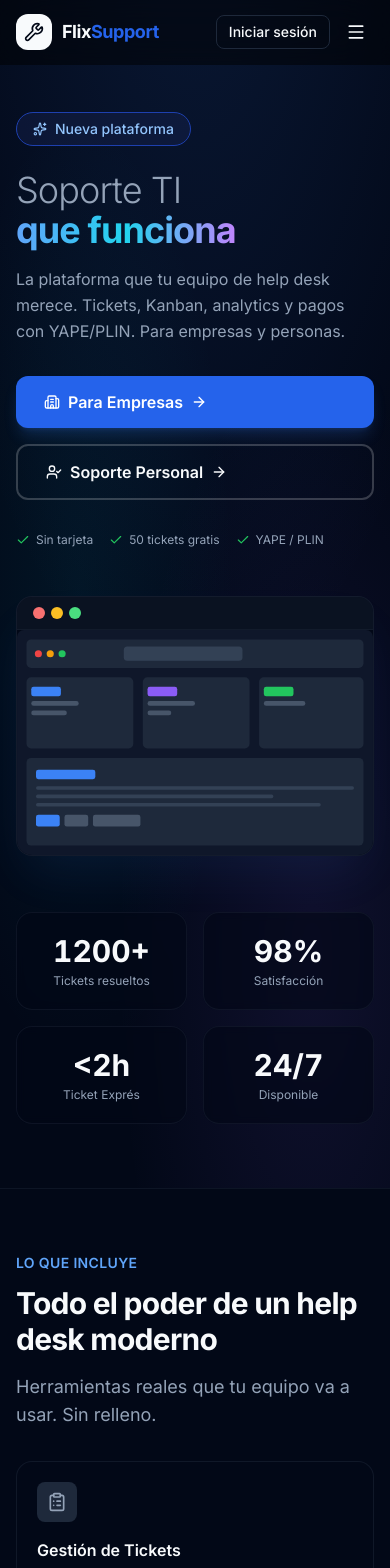
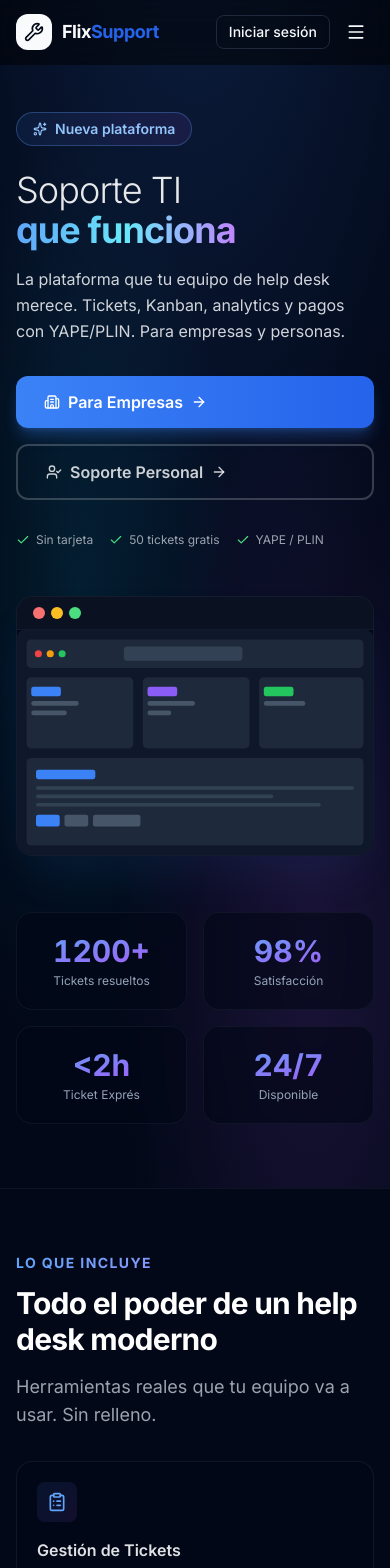
Before and after one commit to Ludinhosilva/HELPDESK, a Next.js app: page / in a window 390 px wide. Shown: the top 1568 px of the page. Built offline with nearby package versions, Linux system fonts and the light colour scheme.

Commit message:
Landing: vibrant colors, gradient text, responsive dvh fix

```diff
--- a/src/app/login/page.tsx
+++ b/src/app/login/page.tsx
@@ -54,7 +54,7 @@
   }
 
   return (
-    <div className="flex min-h-screen flex-col items-center justify-center bg-gradient-to-br from-blue-50 via-white to-purple-50 dark:from-gray-950 dark:via-gray-900 dark:to-gray-950 px-4">
+    <div className="flex min-h-dvh flex-col items-center justify-center bg-gradient-to-br from-blue-50 via-white to-purple-50 dark:from-gray-950 dark:via-gray-900 dark:to-gray-950 px-4 py-8">
       <div className="absolute inset-0 bg-[radial-gradient(ellipse_at_top,_var(--tw-gradient-stops))] from-blue-500/5 via-transparent to-transparent pointer-events-none" />
 
       <div className="w-full max-w-md mb-4 relative z-10">
--- a/src/app/page.tsx
+++ b/src/app/page.tsx
@@ -55,7 +55,7 @@
   const { value: count, ref } = useCountUp(end || 0, 2000);
   return (
     <div ref={ref} className="text-center">
-      <div className="text-3xl sm:text-4xl font-bold tabular-nums text-foreground">
+      <div className="text-3xl sm:text-4xl font-bold tabular-nums bg-gradient-to-br from-blue-400 to-purple-500 bg-clip-text text-transparent">
         {value || `${count}${suffix || ""}`}
       </div>
       <div className="text-xs sm:text-sm text-muted-foreground mt-1">{label}</div>
@@ -109,12 +109,12 @@
             <div className="flex gap-1 mb-4">
               {[1,2,3,4,5].map((i) => <Sparkles key={i} className="h-3.5 w-3.5 text-amber-400 fill-amber-400" />)}
             </div>
-            <p className="text-sm text-foreground/80 leading-relaxed italic">&ldquo;{t.text}&rdquo;</p>
+            <p className="text-sm text-white/80 leading-relaxed italic">&ldquo;{t.text}&rdquo;</p>
             <div className="mt-5 flex items-center gap-3 border-t border-border/40 pt-4">
-              <div className="flex h-10 w-10 items-center justify-center rounded-full bg-gradient-to-br from-blue-500/20 to-purple-500/20 text-sm font-semibold text-blue-600 dark:text-blue-400">{t.name.charAt(0)}</div>
+              <div className="flex h-10 w-10 items-center justify-center rounded-full bg-gradient-to-br from-blue-400/30 to-purple-400/30 text-sm font-semibold text-blue-400">{t.name.charAt(0)}</div>
               <div>
-                <p className="text-sm font-semibold">{t.name}</p>
-                <p className="text-xs text-muted-foreground">{t.role}</p>
+                <p className="text-sm font-semibold text-white/90">{t.name}</p>
+                <p className="text-xs text-gray-400">{t.role}</p>
               </div>
             </div>
           </div>
@@ -139,9 +139,9 @@
       transition={{ duration: 0.5 }}
       className="mb-8 sm:mb-12"
     >
-      <p className="text-sm font-semibold text-blue-600 dark:text-blue-400 uppercase tracking-wide">{overline}</p>
-      <h2 className="mt-3 text-3xl font-bold tracking-tight sm:text-5xl">{title}</h2>
-      {subtitle && <p className="mt-4 max-w-xl text-muted-foreground text-lg">{subtitle}</p>}
+      <p className="text-sm font-bold bg-gradient-to-r from-blue-400 to-purple-400 bg-clip-text text-transparent uppercase tracking-widest">{overline}</p>
+      <h2 className="mt-3 text-3xl font-bold tracking-tight text-white sm:text-5xl">{title}</h2>
+      {subtitle && <p className="mt-4 max-w-xl text-gray-400 text-lg">{subtitle}</p>}
     </motion.div>
   );
 }
@@ -152,7 +152,7 @@
   const [mobileOpen, setMobileOpen] = useState(false);
 
   return (
-    <div className="flex min-h-screen flex-col bg-background">
+    <div className="flex min-h-dvh flex-col bg-background">
       {/* Header */}
       <header className="fixed top-0 left-0 right-0 z-50 border-b border-transparent bg-background/70 backdrop-blur-xl dark:bg-black/50">
         <div className="mx-auto flex h-16 max-w-7xl items-center justify-between px-4 sm:px-6">
@@ -210,11 +210,11 @@
             <div className="absolute -bottom-60 -left-40 w-[700px] h-[700px] rounded-full bg-gradient-to-tr from-amber-200/30 via-pink-200/20 to-blue-200/30 blur-3xl" />
             <div className="absolute top-1/2 left-1/2 -translate-x-1/2 -translate-y-1/2 w-[400px] h-[400px] rounded-full bg-gradient-to-r from-blue-300/20 to-purple-300/20 blur-2xl" />
           </div>
-          {/* Dark mode: animated mesh */}
+          {/* Dark mode: vibrant glow */}
             <div className="absolute inset-0 hidden dark:block">
-            <div className="absolute inset-0 bg-[radial-gradient(ellipse_80%_80%_at_50%_-20%,rgba(59,130,246,0.15),transparent)]" />
-            <div className="absolute inset-0 bg-[radial-gradient(ellipse_50%_50%_at_80%_80%,rgba(139,92,246,0.1),transparent)]" />
-            <div className="absolute inset-0 bg-[radial-gradient(ellipse_40%_40%_at_20%_50%,rgba(6,182,212,0.08),transparent)]" />
+            <div className="absolute inset-0 bg-[radial-gradient(ellipse_80%_80%_at_50%_-20%,rgba(59,130,246,0.2),transparent)]" />
+            <div className="absolute inset-0 bg-[radial-gradient(ellipse_50%_50%_at_80%_80%,rgba(168,85,247,0.15),transparent)]" />
+            <div className="absolute inset-0 bg-[radial-gradient(ellipse_40%_40%_at_20%_50%,rgba(6,182,212,0.12),transparent)]" />
           </div>
 
           <div className="relative mx-auto max-w-7xl px-4 sm:px-6">
@@ -224,32 +224,32 @@
                 animate={{ opacity: 1, y: 0 }}
                 transition={{ duration: 0.7, ease: "easeOut" }}
               >
-                <div className="inline-flex items-center gap-2 rounded-full border border-blue-200 dark:border-blue-800 bg-blue-50 dark:bg-blue-950/40 px-4 py-1.5 text-sm font-medium text-blue-700 dark:text-blue-300 mb-6">
+                <div className="inline-flex items-center gap-2 rounded-full border border-blue-400/30 bg-gradient-to-r from-blue-500/10 to-purple-500/10 dark:from-blue-500/10 dark:to-purple-500/10 px-4 py-1.5 text-sm font-semibold text-blue-500 dark:text-blue-300 mb-6">
                   <Sparkles className="h-3.5 w-3.5" />
                   Nueva plataforma
                 </div>
                 <h1 className="text-4xl font-bold tracking-tight sm:text-6xl lg:text-7xl">
-                  <span className="font-light text-muted-foreground">Soporte TI</span>
+                  <span className="font-light text-white/90">Soporte TI</span>
                   <br />
-                  <span className="bg-gradient-to-r from-blue-600 via-blue-500 to-purple-600 dark:from-blue-400 dark:via-cyan-400 dark:to-purple-400 bg-clip-text text-transparent">
+                  <span className="bg-gradient-to-r from-blue-400 via-cyan-300 to-purple-400 bg-clip-text text-transparent">
                     que funciona
                   </span>
                 </h1>
-                <p className="mt-4 sm:mt-6 max-w-lg text-base sm:text-lg text-muted-foreground leading-relaxed">
+                <p className="mt-4 sm:mt-6 max-w-lg text-base sm:text-lg text-gray-300 leading-relaxed">
                   La plataforma que tu equipo de help desk merece. Tickets, Kanban, analytics y pagos con YAPE/PLIN. Para empresas y personas.
                 </p>
                 <div className="mt-8 flex flex-col sm:flex-row gap-4">
-                  <Link href="/register" className="group inline-flex items-center gap-2 rounded-xl bg-blue-600 px-7 py-3.5 text-base font-semibold text-white shadow-lg shadow-blue-500/20 transition-all hover:bg-blue-700 hover:shadow-xl hover:shadow-blue-500/30 hover:-translate-y-0.5">
+                  <Link href="/register" className="group inline-flex items-center gap-2 rounded-xl bg-gradient-to-r from-blue-500 to-blue-600 px-7 py-3.5 text-base font-semibold text-white shadow-lg shadow-blue-500/30 transition-all hover:from-blue-400 hover:to-blue-500 hover:shadow-xl hover:shadow-blue-500/40 hover:-translate-y-0.5">
                     <Building2 className="h-4 w-4" /> Para Empresas <ArrowRight className="h-4 w-4 transition-transform group-hover:translate-x-0.5" />
                   </Link>
-                  <Link href="/register" className="group inline-flex items-center gap-2 rounded-xl border-2 border-border px-7 py-3.5 text-base font-semibold text-foreground transition-all hover:border-foreground/30 hover:-translate-y-0.5 dark:border-white/20 dark:hover:border-white/40">
+                  <Link href="/register" className="group inline-flex items-center gap-2 rounded-xl border-2 border-white/20 px-7 py-3.5 text-base font-semibold text-white/80 transition-all hover:border-white/40 hover:text-white hover:-translate-y-0.5">
                     <UserCheck className="h-4 w-4" /> Soporte Personal <ArrowRight className="h-4 w-4 transition-transform group-hover:translate-x-0.5" />
                   </Link>
                 </div>
-                <div className="mt-8 flex flex-wrap items-center gap-4 text-xs text-muted-foreground">
-                  <span className="flex items-center gap-1.5"><Check className="h-3.5 w-3.5 text-green-500" /> Sin tarjeta</span>
-                  <span className="flex items-center gap-1.5"><Check className="h-3.5 w-3.5 text-green-500" /> 50 tickets gratis</span>
-                  <span className="flex items-center gap-1.5"><Check className="h-3.5 w-3.5 text-green-500" /> YAPE / PLIN</span>
+                <div className="mt-8 flex flex-wrap items-center gap-4 text-xs text-gray-400">
+                  <span className="flex items-center gap-1.5"><Check className="h-3.5 w-3.5 text-green-400" /> Sin tarjeta</span>
+                  <span className="flex items-center gap-1.5"><Check className="h-3.5 w-3.5 text-green-400" /> 50 tickets gratis</span>
+                  <span className="flex items-center gap-1.5"><Check className="h-3.5 w-3.5 text-green-400" /> YAPE / PLIN</span>
                 </div>
               </motion.div>
 
@@ -307,13 +307,13 @@
                   whileInView={{ opacity: 1, y: 0 }}
                   viewport={{ once: true }}
                   transition={{ duration: 0.4, delay: i * 0.05 }}
-                  className={`group rounded-2xl border border-border/50 bg-card p-5 sm:p-6 transition-all duration-200 hover:border-border hover:shadow-md ${f.span === 2 ? "sm:col-span-2" : ""}`}
+                  className={`group rounded-2xl border border-border/50 bg-card/60 p-5 sm:p-6 transition-all duration-200 hover:border-blue-500/30 hover:shadow-lg hover:shadow-blue-500/5 ${f.span === 2 ? "sm:col-span-2" : ""}`}
                 >
-                  <div className="flex h-10 w-10 items-center justify-center rounded-lg bg-muted text-muted-foreground group-hover:text-blue-600 group-hover:bg-blue-50 dark:group-hover:bg-blue-950/30 transition-colors">
+                  <div className="flex h-10 w-10 items-center justify-center rounded-lg bg-gradient-to-br from-blue-500/10 to-purple-500/10 text-blue-500 dark:text-blue-400 group-hover:from-blue-500/20 group-hover:to-purple-500/20 group-hover:scale-110 transition-all duration-200">
                     <f.icon className="h-5 w-5" />
                   </div>
-                  <h3 className="mt-4 text-base font-semibold">{f.title}</h3>
-                  <p className="mt-1.5 text-sm text-muted-foreground leading-relaxed">{f.desc}</p>
+                  <h3 className="mt-4 text-base font-semibold text-foreground/90">{f.title}</h3>
+                  <p className="mt-1.5 text-sm text-gray-400 leading-relaxed">{f.desc}</p>
                 </motion.div>
               ))}
             </div>
@@ -341,9 +341,9 @@
                     transition={{ duration: 0.5, delay: i * 0.1 }}
                     whileHover={{ scale: 1.02, rotateY: 2 }}
                     style={{ perspective: "1000px" }}
-                    className={`relative flex flex-col rounded-2xl border bg-card p-7 transition-all duration-300 hover:shadow-2xl ${
+                    className={`relative flex flex-col rounded-2xl border bg-card/80 p-7 transition-all duration-300 hover:shadow-2xl ${
                       plan.popular
-                        ? "border-blue-600 shadow-xl shadow-blue-500/10 ring-1 ring-blue-600/20 dark:shadow-blue-500/20"
+                        ? "border-blue-400 shadow-xl shadow-blue-500/20 ring-1 ring-blue-400/30 dark:shadow-blue-500/30 bg-gradient-to-b from-blue-500/5 to-transparent"
                         : "border-border/60 hover:border-border"
                     }`}
                   >
@@ -394,14 +394,14 @@
                 transition={{ duration: 0.5 }}
                 className="max-w-md"
               >
-                <div className="relative flex flex-col rounded-2xl border border-border/60 bg-card p-7 shadow-sm hover:shadow-xl transition-all duration-300">
+                <div className="relative flex flex-col rounded-2xl border border-green-400/30 bg-card/80 bg-gradient-to-b from-green-500/5 to-transparent p-7 shadow-sm hover:shadow-xl hover:shadow-green-500/10 transition-all duration-300">
                   <div className="mb-5">
-                    <h4 className="text-lg font-semibold">{personalPlan.name}</h4>
-                    <p className="text-sm text-muted-foreground mt-0.5">{personalPlan.desc}</p>
+                    <h4 className="text-lg font-semibold text-foreground/90">{personalPlan.name}</h4>
+                    <p className="text-sm text-gray-400 mt-0.5">{personalPlan.desc}</p>
                   </div>
                   <div className="mb-6">
-                    <span className="text-4xl font-bold">{personalPlan.price} PEN</span>
-                    <span className="text-sm text-muted-foreground ml-1">diagnóstico</span>
+                    <span className="text-4xl font-bold bg-gradient-to-br from-green-400 to-emerald-500 bg-clip-text text-transparent">{personalPlan.price} PEN</span>
+                    <span className="text-sm text-gray-400 ml-1">diagnóstico</span>
                   </div>
                   <ul className="mb-8 space-y-2.5 flex-1">
                     {personalPlan.features.map((f) => (
@@ -411,7 +411,7 @@
                       </li>
                     ))}
                   </ul>
-                  <Link href={personalPlan.href} className="inline-flex items-center justify-center gap-2 rounded-xl bg-green-600 py-2.5 text-sm font-semibold text-white hover:bg-green-700 transition-all shadow-sm">
+                  <Link href={personalPlan.href} className="inline-flex items-center justify-center gap-2 rounded-xl bg-gradient-to-r from-green-500 to-emerald-600 py-2.5 text-sm font-semibold text-white hover:from-green-400 hover:to-emerald-500 transition-all shadow-md shadow-green-500/20">
                     {personalPlan.cta} <ArrowRight className="h-3.5 w-3.5" />
                   </Link>
                 </div>
@@ -431,8 +431,9 @@
         {/* ── CTA ── */}
         <section className="relative overflow-hidden py-20 sm:py-28">
           <div className="absolute inset-0 bg-gray-950 dark:bg-black" />
-          <div className="absolute inset-0 bg-[radial-gradient(ellipse_80%_80%_at_50%_-20%,rgba(59,130,246,0.25),transparent)]" />
-          <div className="absolute inset-0 bg-[radial-gradient(ellipse_50%_50%_at_80%_80%,rgba(139,92,246,0.15),transparent)]" />
+          <div className="absolute inset-0 bg-[radial-gradient(ellipse_80%_80%_at_50%_-20%,rgba(59,130,246,0.35),transparent)]" />
+          <div className="absolute inset-0 bg-[radial-gradient(ellipse_60%_60%_at_80%_80%,rgba(168,85,247,0.25),transparent)]" />
+          <div className="absolute inset-0 bg-[radial-gradient(ellipse_40%_40%_at_20%_50%,rgba(6,182,212,0.15),transparent)]" />
           <div className="relative mx-auto max-w-3xl px-4 sm:px-6 text-center">
             <motion.div
               initial={{ opacity: 0, y: 30 }}
@@ -441,14 +442,14 @@
               transition={{ duration: 0.6 }}
             >
               <h2 className="text-4xl font-bold tracking-tight text-white sm:text-6xl">
-                Tu help desk,<br /><span className="text-blue-400">sin complicaciones</span>
+                Tu help desk,<br /><span className="bg-gradient-to-r from-blue-400 via-cyan-300 to-purple-400 bg-clip-text text-transparent">sin complicaciones</span>
               </h2>
               <p className="mt-5 text-lg text-gray-300">Empieza gratis. Sin tarjeta. Sin compromiso.</p>
               <div className="mt-10 flex flex-col sm:flex-row items-center justify-center gap-4">
-                <Link href="/register" className="inline-flex items-center gap-2 rounded-xl bg-white px-8 py-3.5 text-base font-semibold text-gray-900 shadow-xl transition-all hover:shadow-2xl hover:-translate-y-0.5">
+                <Link href="/register" className="inline-flex items-center gap-2 rounded-xl bg-gradient-to-r from-blue-500 to-blue-600 px-8 py-3.5 text-base font-semibold text-white shadow-xl shadow-blue-500/30 transition-all hover:from-blue-400 hover:to-blue-500 hover:shadow-2xl hover:shadow-blue-500/40 hover:-translate-y-0.5">
                   <Building2 className="h-4 w-4" /> Crear cuenta empresa
                 </Link>
-                <Link href="/register" className="inline-flex items-center gap-2 rounded-xl border border-white/20 bg-white/10 px-8 py-3.5 text-base font-semibold text-white transition-all hover:bg-white/15">
+                <Link href="/register" className="inline-flex items-center gap-2 rounded-xl border border-white/20 bg-white/10 px-8 py-3.5 text-base font-semibold text-white transition-all hover:bg-white/15 hover:border-white/30">
                   <UserCheck className="h-4 w-4" /> Soporte personal
                 </Link>
               </div>
--- a/src/app/register/super-admin/page.tsx
+++ b/src/app/register/super-admin/page.tsx
@@ -44,7 +44,7 @@
   }
 
   return (
-    <div className="flex min-h-screen flex-col items-center justify-center bg-gray-50 px-4">
+    <div className="flex min-h-dvh flex-col items-center justify-center bg-gray-50 px-4 py-8">
       <div className="w-full max-w-md mb-4">
         <Link href="/" className="inline-flex items-center gap-1 text-sm text-muted-foreground hover:text-foreground transition-colors">
           <ArrowLeft className="h-4 w-4" /> Volver al inicio
```
